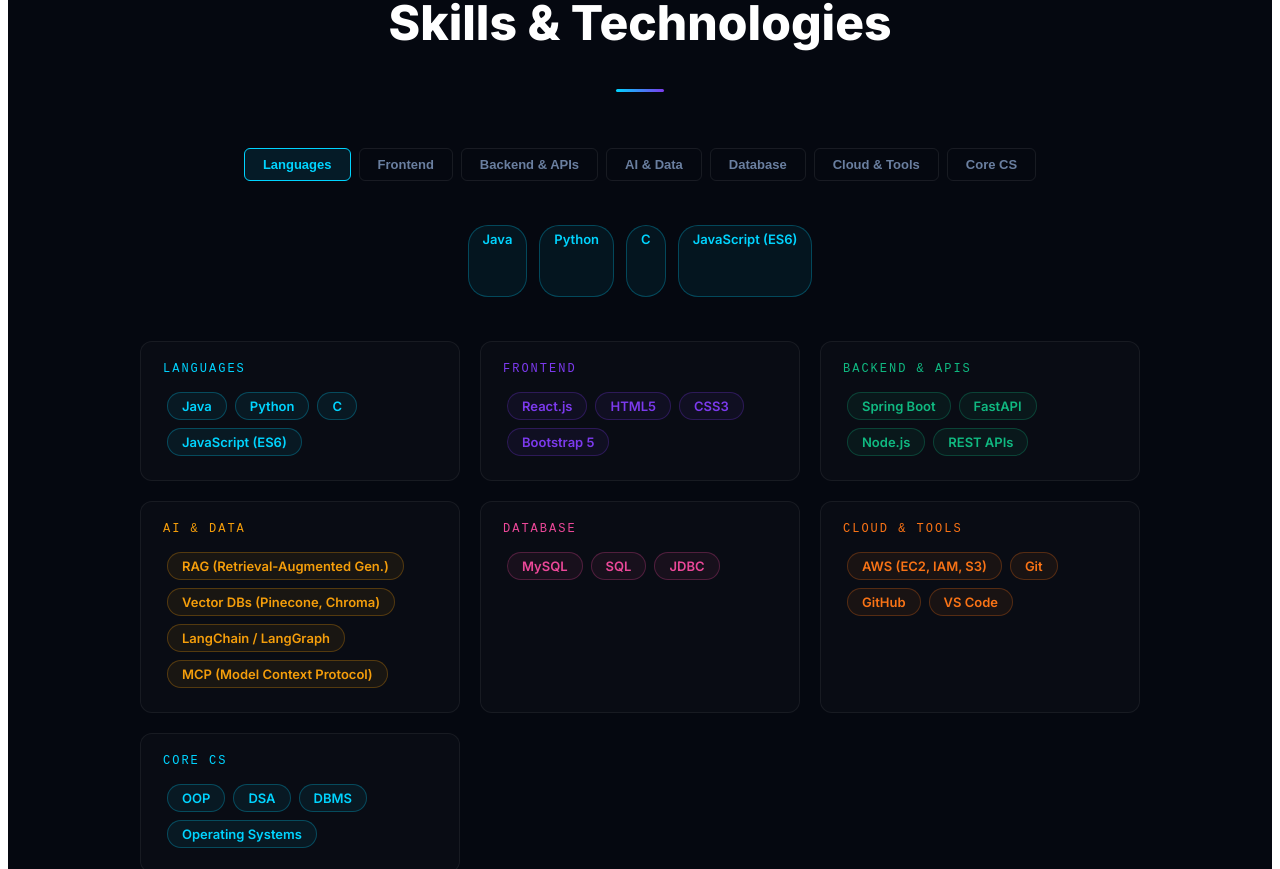
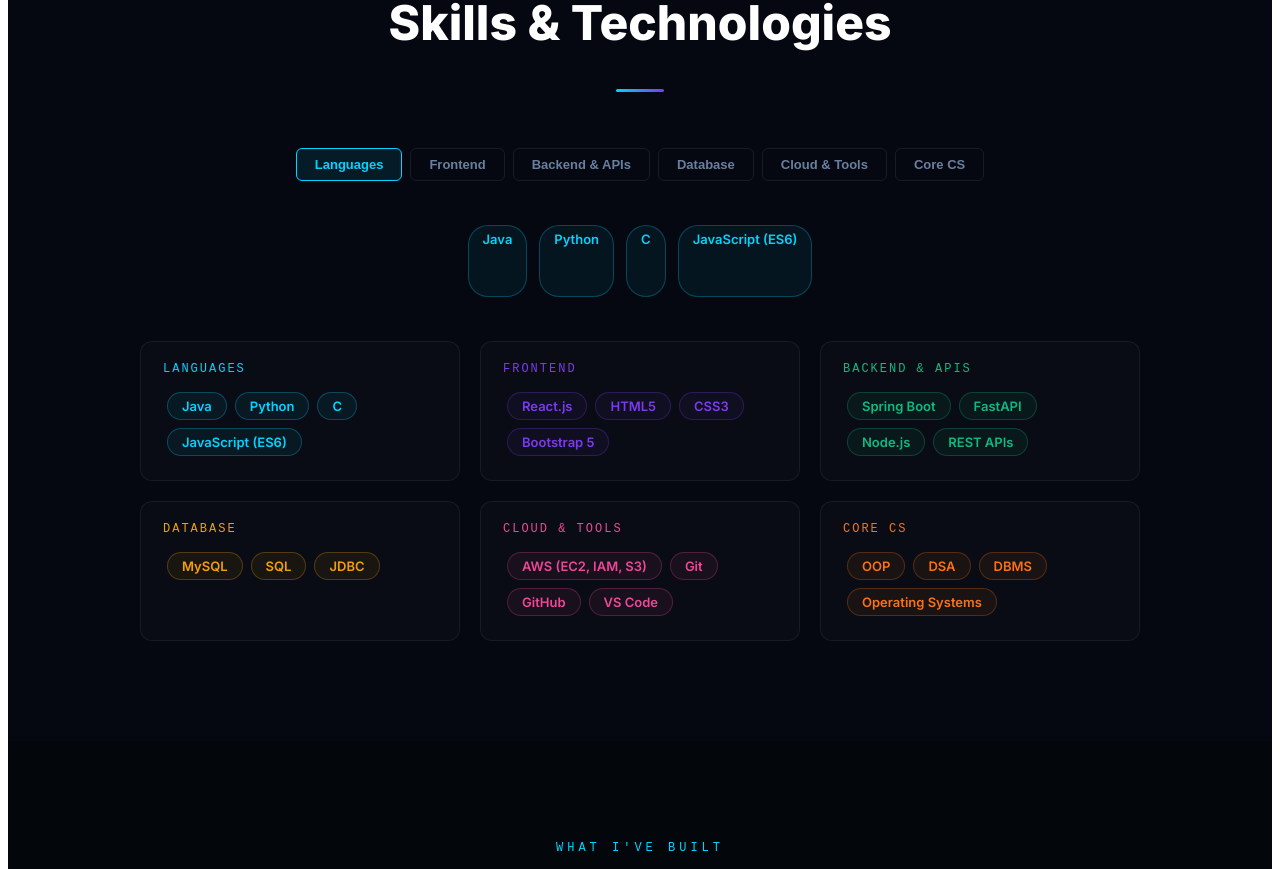
Before and after one commit to Jayaram-49/jayaram-portfolio, a React (Vite) app: page / in a window 1280 px wide. Shown: the part 1101-1970 px from the top of the page. Built offline with nearby package versions, Linux system fonts and the light colour scheme.

Commit message:
Comment out AI & Data skills section
Commented out the AI & Data skills section in SKILLS.

```diff
--- a/src/App.jsx
+++ b/src/App.jsx
@@ -10,7 +10,7 @@
   "Languages": ["Java", "Python", "C", "JavaScript (ES6)"],
   "Frontend": ["React.js", "HTML5", "CSS3", "Bootstrap 5"],
   "Backend & APIs": ["Spring Boot", "FastAPI", "Node.js", "REST APIs"],
-  "AI & Data": ["RAG (Retrieval-Augmented Gen.)", "Vector DBs (Pinecone, Chroma)", "LangChain / LangGraph", "MCP (Model Context Protocol)"],
+  //"AI & Data": ["RAG (Retrieval-Augmented Gen.)", "Vector DBs (Pinecone, Chroma)", "LangChain / LangGraph", "MCP (Model Context Protocol)"],
   "Database": ["MySQL", "SQL", "JDBC"],
   "Cloud & Tools": ["AWS (EC2, IAM, S3)", "Git", "GitHub", "VS Code"],
   "Core CS": ["OOP", "DSA", "DBMS", "Operating Systems"],
```
